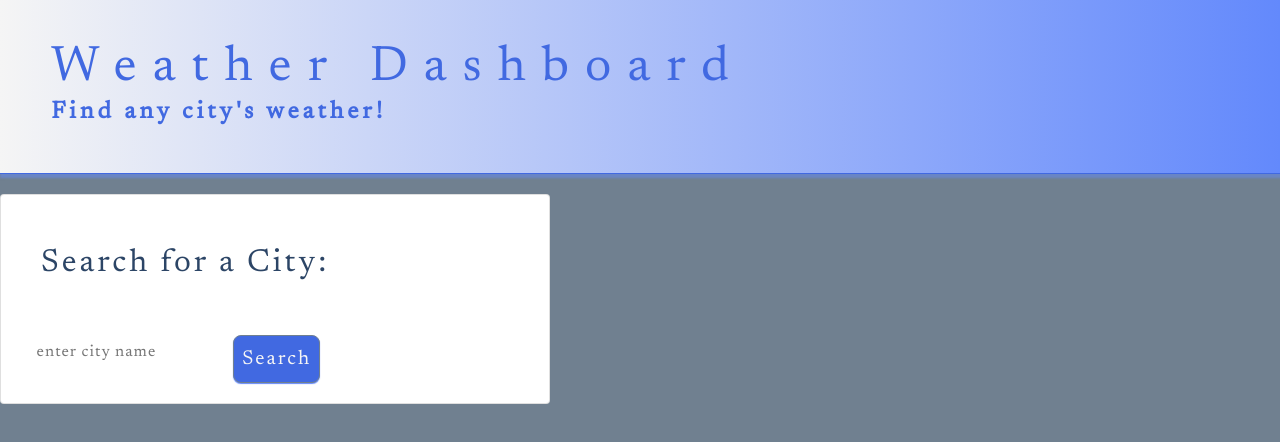
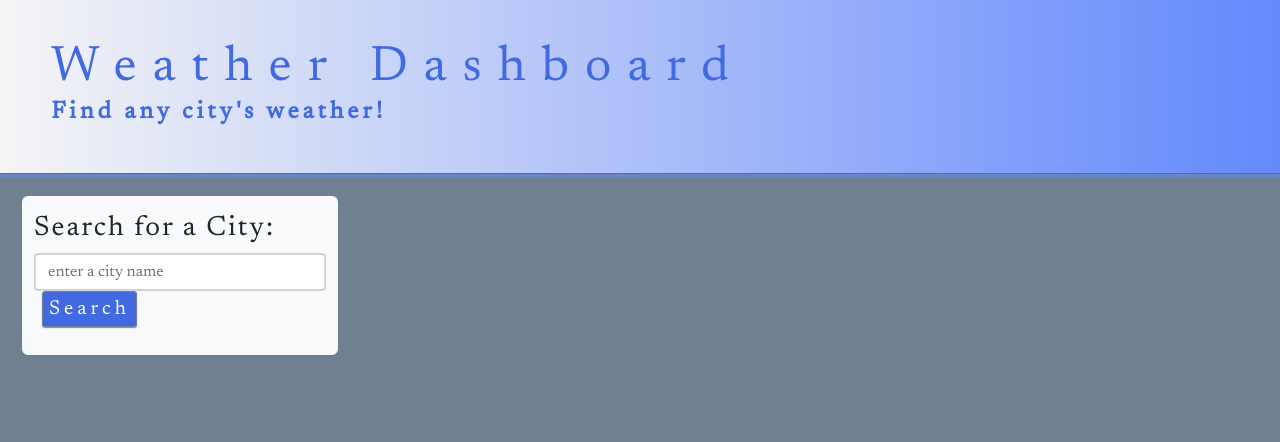
Before and after one commit to wlowrimore/vandy_bc_weather_dash_chlng_06_2022, a website: page index.html in a window 1280 px wide. Drawn offline with nearby package versions, Linux system fonts and the light colour scheme.

Commit message:
UI cleanup and styling

```diff
--- a/assets/css/style.css
+++ b/assets/css/style.css
@@ -3,9 +3,10 @@
 }
 
 body, html {
-  margin: 0;
+  margin-bottom: 12px;
   font-family: 'Newsreader';
   background-color: slategray;
+  letter-spacing: 2px;
 }
 
 .hero {
@@ -31,7 +32,7 @@ header p {
   letter-spacing: 4px;
 }
 
-main {
+/* main {
   margin: 20px auto;
   width: 100%;
 }
@@ -39,20 +40,22 @@ main {
 .card {
   font-size: 20px;
   letter-spacing: 3px;
+  background-color: rgb(253, 251, 251);
   padding: 20px 20px;
   color: #2c4566;
-  width: 550px;
-}
+  /* width: 550px; */
+/* }  */
 
 .card-body {
   display: flex;
-  flex-direction: row;
   display: flex;
   flex-direction: column;
   line-height: 1.8;
 }
 
-.form-input {
+
+
+/* .form-input {
   font-size: 16px;
   letter-spacing: 1px;
   padding: 8px;
@@ -60,21 +63,63 @@ main {
   border: 0px solid #2c4566;
 }
 
+aside {
+  border: 2px solid slategray;
+  border-radius: 8px;
+} */
+
+.search-box {
+  display: flex;
+  flex-direction: column;
+  margin: 20px;
+  background-color: lightslategray;
+  border: 2px solid slategray;
+  border-radius: 8px;
+  padding: 12px 12px;
+}
+
+.search-box input {
+  display: flex;
+  flex: 1 80;
+  border: 2px solid lightgray;
+}
+
+.search-box li {
+  font-size: 20px;
+  padding: 6px 6px;
+  margin-bottom: 8px;
+  border: 2px solid lightgray;
+  border-radius: 2px;
+  cursor: pointer;
+}
+
+.search-box li:hover {
+  background-color: aliceblue;
+}
+
 .btn {
-  margin-top: 15px;
-  padding: 8px;
-  color: whitesmoke;
+  display: flex;
+  flex: 2 20;
+  padding: 2px 6px;
+  margin-left: 8px;
+  color: white;
   font-size: 20px;
-  letter-spacing: 2px;
+  letter-spacing: 4px;
   background-color: royalblue;
   border: 1px solid slategray;
-  border-radius: 8px;
+  border-radius: 3px;
   box-shadow: 0px 1px 1px 0px rgba(99, 137, 252, 2)
+}
+
+.btn:hover {
+  background-color: royalblue;
+  opacity: 90%;
+  color: white;
 }
 
 /* ______________________________________________________________________________ */
 
-.previous-cities {
+/* .previous-cities {
   border-top: 2px solid whitesmoke;
   flex: 2;
 }
@@ -102,4 +147,4 @@ main {
   padding: 50px;
   width: auto;
   flex: 2 100;
-}
+}  */
--- a/assets/js/homepage.js
+++ b/assets/js/homepage.js
@@ -97,7 +97,7 @@ $(document).ready(function () {
         if (response.list[i].dt_txt.indexOf("15:00:00") !== -1) {
           //  html elements for a bootstrap card
           var col = $("<div>").addClass("col-md-2");
-          var card = $("<div>").addClass("card bg-primary text-white");
+          var card = $("<div>").addClass("card");
           var body = $("<div>").addClass("card-body p-2");
 
           tempDate = new Date(
--- a/index.html
+++ b/index.html
@@ -14,21 +14,25 @@
   <title>Weather Dashboard</title>
 </head>
 
-<body class="flex-column min-100-vh">
+<body>
   <header class="hero">
     <h1 class="app-title">Weather Dashboard</h1>
     <p>Find any city's weather!</p>
   </header>
 
-    <main class="flex-container content">
-      <div class="flex-city">
-        <div class="card">
-          <h2 class="card-body">Search for a City:</h2>
-          <form>
-            <label class="form-label" for="city"></label>
-            <input name="city" type="text" auto-focus="true" id="search" class="form-input" placeholder="enter city name" />
-            <button type="submit" class="btn" id="btn">Search</button>
-          </form>
+  <div class="container-fluid">
+    <div class="row">
+      <aside class="col-lg-3 bg-light search-box">
+        <h3 class="mt-1">Search for a City:</h3>
+        <div class="form-inline form-group">
+          <input class="form-control" type="text" id="search" placeholder="enter a city name" />
+          <div>
+            <button class="btn" id="btn">Search</button>
+          </div>
+        </div>
+
+        <ul class="list-group" id="history-list"></ul>
+      </aside>
 
           <ul class="list-group" id="history-list"></ul>
         </div>
```
